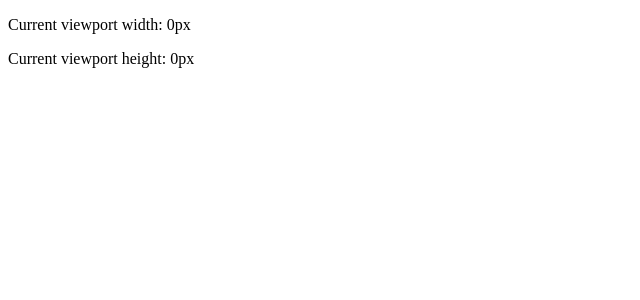
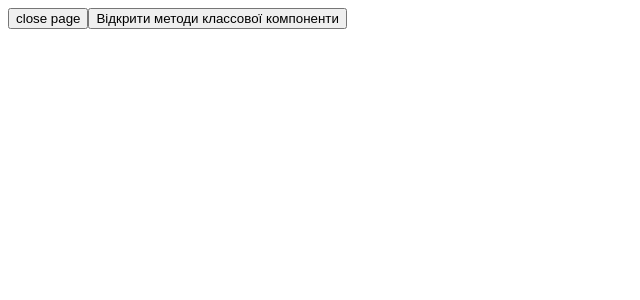
Before and after one commit to MaryyBo/first-react-app, a React (Create React App) app: page / in a window 1280 px wide. Shown: the top 300 px of the page, without its empty margins (0-640 px from the left). Built offline with nearby package versions, Linux system fonts and the light colour scheme.

Commit message:
Window welcome

```diff
--- a/src/components/WindowResizer/windowResizer.js
+++ b/src/components/WindowResizer/windowResizer.js
@@ -12,15 +12,17 @@ class WindowResizer extends Component {
     }
 
     componentDidMount() {
+        console.log('did mount')
         window.addEventListener('resize', this.eventHandler)
     }
 
     componentWillUnmount() {
+        console.log('will mount')
         window.removeEventListener('resize', this.eventHandler)
     }
 
     eventHandler = () => {
-        this.setState({
+       this.setState({
             width: window.innerWidth,
             height: window.innerHeight
         })
--- a/src/components/app.js
+++ b/src/components/app.js
@@ -6,7 +6,10 @@ import WindowResizer from "./WindowResizer/windowResizer";
 class App extends React.Component {
   render() {
     return (
-      <WindowResizer/>
+      <>
+        <button onClick={() => { window.close() }}>close page</button>
+        <button onClick={() => { window.open('https://projects.wojtekmaj.pl/react-lifecycle-methods-diagram/') }}>Відкрити методи классової компоненти</button>
+      </>
     );
   };
 }
@@ -15,3 +18,9 @@ export default App;
 
 //name.module.css
 // import styles from './..'
+/*
+
+1.SSR (server-side rendering) - додатки, які рендеряться на сервері
+2.CSR (clien-side rendering) - додатки, які рендеряться на клієнті
+
+*/
```
